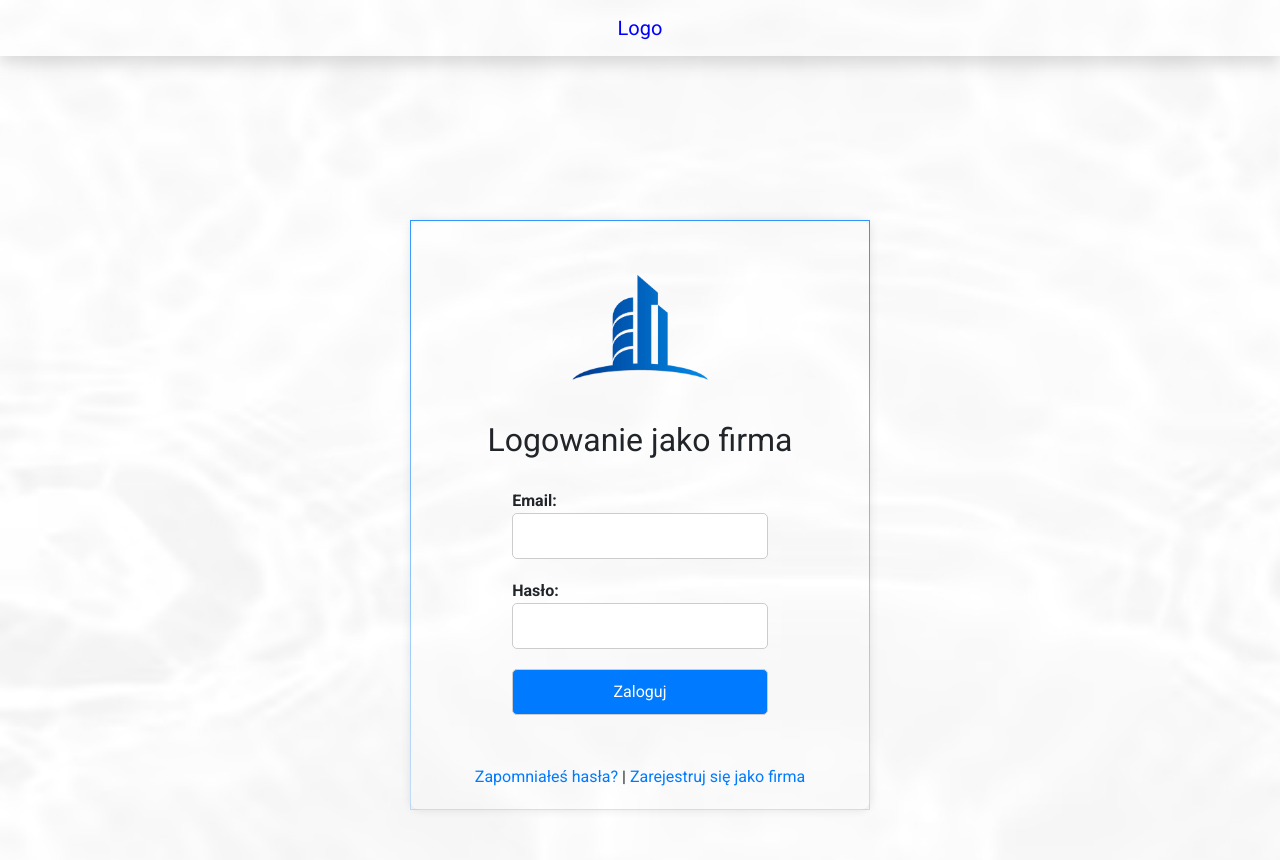
After one commit to JGucwa/advertisementPHP, a PHP site: page /Login.php in a window 1280 px wide. The commit adds this page. Run offline with PHP 8.4, Linux system fonts and the light colour scheme.

Commit message:
13.02.2024

```diff
--- /dev/null
+++ b/Login.php
@@ -0,0 +1,151 @@
+<!DOCTYPE html>
+<html lang="pl">
+<head>
+  <meta charset="UTF-8">
+  <meta name="viewport" content="width=device-width, initial-scale=1.0">
+  <title>Logowanie jako firma</title>
+  <link rel="stylesheet" href="https://cdn.jsdelivr.net/npm/bootstrap@5.3.0/dist/css/bootstrap.min.css">
+  <link rel="stylesheet" href="https://fonts.googleapis.com/css2?family=Roboto:wght@400;700&display=swap">
+  <style>
+    body {
+      padding-top: 70px;
+      background-image: url("images/loginbg.png");
+      background-size: cover;
+      background-repeat: no-repeat;
+    }
+
+    .navbar-brand {
+      margin-left: auto;
+      margin-right: auto;
+      color: blue;
+      font-family: 'Roboto', sans-serif;
+    }
+
+    .login-container {
+        max-width: 460px;
+        margin: 150px auto 50px;
+        padding: 20px;
+        border-radius: 10px;
+        font-family: 'Roboto', sans-serif;
+        border: 1px solid;
+        border-image: linear-gradient(to bottom, rgba(0,123,255,0.8), rgba(0,123,255,0.2));
+        border-image-slice: 1;
+        display: flex;
+        flex-direction: column;
+        align-items: center;
+        box-shadow: 0px 0px 10px rgba(0, 0, 0, 0.1);
+    }
+
+    .login-container img {
+      display: block;
+      margin: 0 auto 20px;
+      max-width: 160px;
+      margin-top: 0;
+    }
+
+    .login-container h2 {
+      text-align: center;
+      margin-bottom: 30px;
+    }
+
+    .form-group {
+      margin-bottom: 20px;
+    }
+
+    .form-group label {
+      font-weight: bold;
+    }
+
+    .form-group input {
+      width: 100%;
+      padding: 10px;
+      border: 1px solid #ccc;
+      border-radius: 5px;
+    }
+
+    .form-group input[type="submit"] {
+      background-color: #007bff;
+      color: #fff;
+      cursor: pointer;
+      margin-bottom: 10px;
+    }
+
+    .form-group input[type="submit"]:hover {
+      background-color: #0056b3;
+    }
+
+    .login-options {
+      text-align: center;
+      margin-top: 20px;
+    }
+
+    .login-options a {
+      color: #007bff;
+      text-decoration: none;
+    }
+  </style>
+</head>
+<body>
+<header>
+    <nav class="navbar navbar-expand-lg navbar-dark fixed-top shadow">
+        <div class="container">
+            <a class="navbar-brand" href="index.php">Logo</a>
+        </div>
+    </nav>
+</header>
+<?php $isUser = isset($_POST['isUser']);
+?>
+<div class="login-container">
+<?php
+  if ($isUser) {
+    echo <<< end
+        <a href="RegisterLogin.php">
+            <img src="images/user.png" alt="Logo Uzytkownika">
+        </a>
+            <h2>Logowanie jako Pracownik</h2>
+    end;
+}
+else {
+    echo <<< end
+        <a href="RegisterLogin.php">
+            <img src="images/company.png" alt="Logo firmy">
+        </a>
+            <h2>Logowanie jako firma</h2>
+    end;
+}
+  ?>
+  <form action="process_login.php" method="post">
+    <div class="form-group">
+      <label for="email">Email:</label>
+      <input type="email" id="email" name="email" required>
+    </div>
+    <div class="form-group">
+      <label for="password">Hasło:</label>
+      <input type="password" id="password" name="password" required>
+    </div>
+    <div class="form-group">
+      <input type="submit" value="Zaloguj">
+    </div>
+  </form>
+  <div class="login-options">
+    <a href="forgot_password.php">Zapomniałeś hasła?</a> |
+<?php
+  if($isUser)
+  {
+    echo <<< end
+        <a href="register.php">Zarejestruj się jako Pracownik</a>
+    end;
+  }
+  else
+  {
+    echo <<< end
+        <a href="register.php">Zarejestruj się jako firma</a>
+    end;
+  }
+
+?>
+  </div>
+</div>
+
+</body>
+</html>
```
Also changed, not shown: RegisterLogin.php (added, +112 -0 lines), Registerheader.html (added, +15 -0 lines), header.html (added, +36 -0 lines), index.php (renamed from index.html, +1 -24 lines), offer.php (renamed from offer.html, +1 -24 lines), Register.php (added), images/3324303.jpg (added), images/company.png (added), images/indeximg.png (renamed from indeximg.png), images/loginbg.png (added), images/user.png (added).
